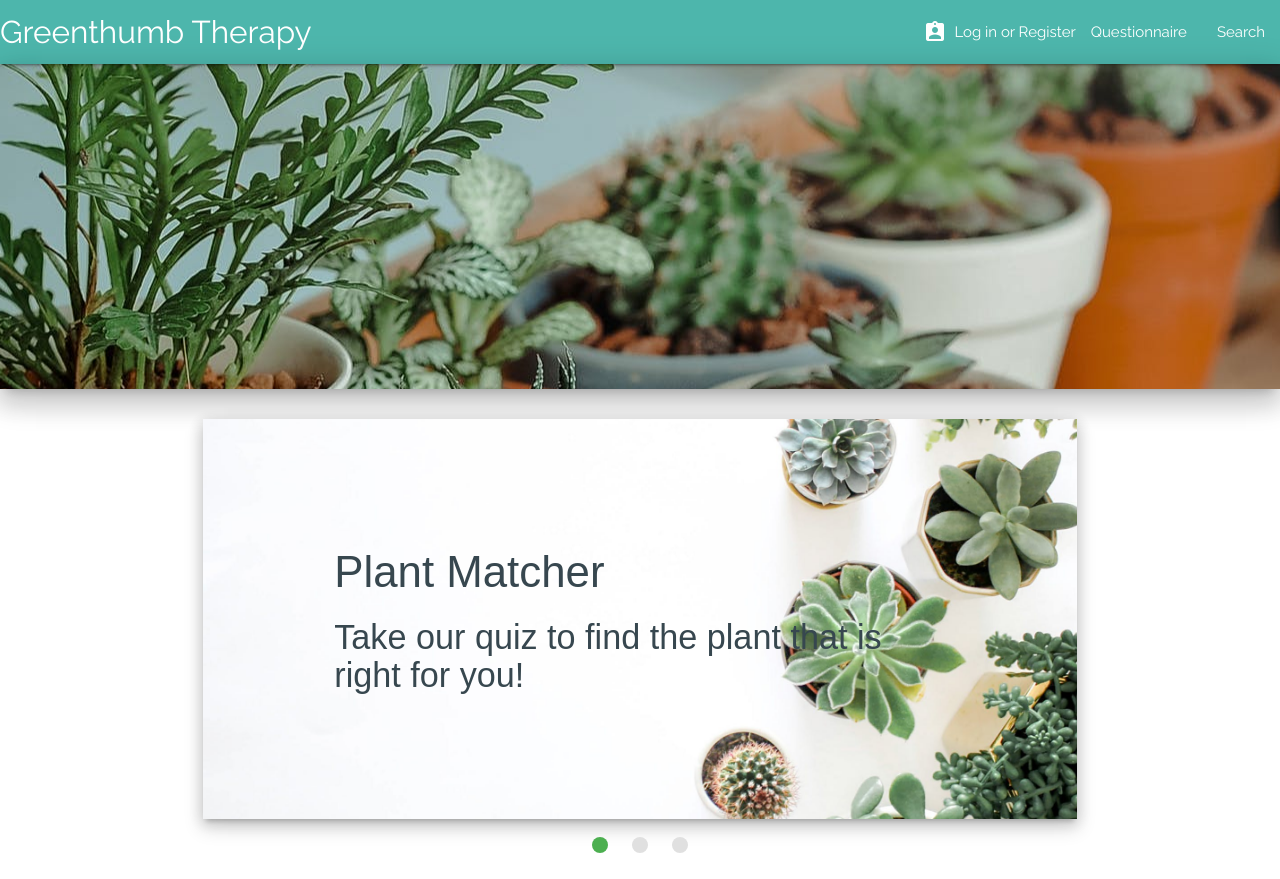
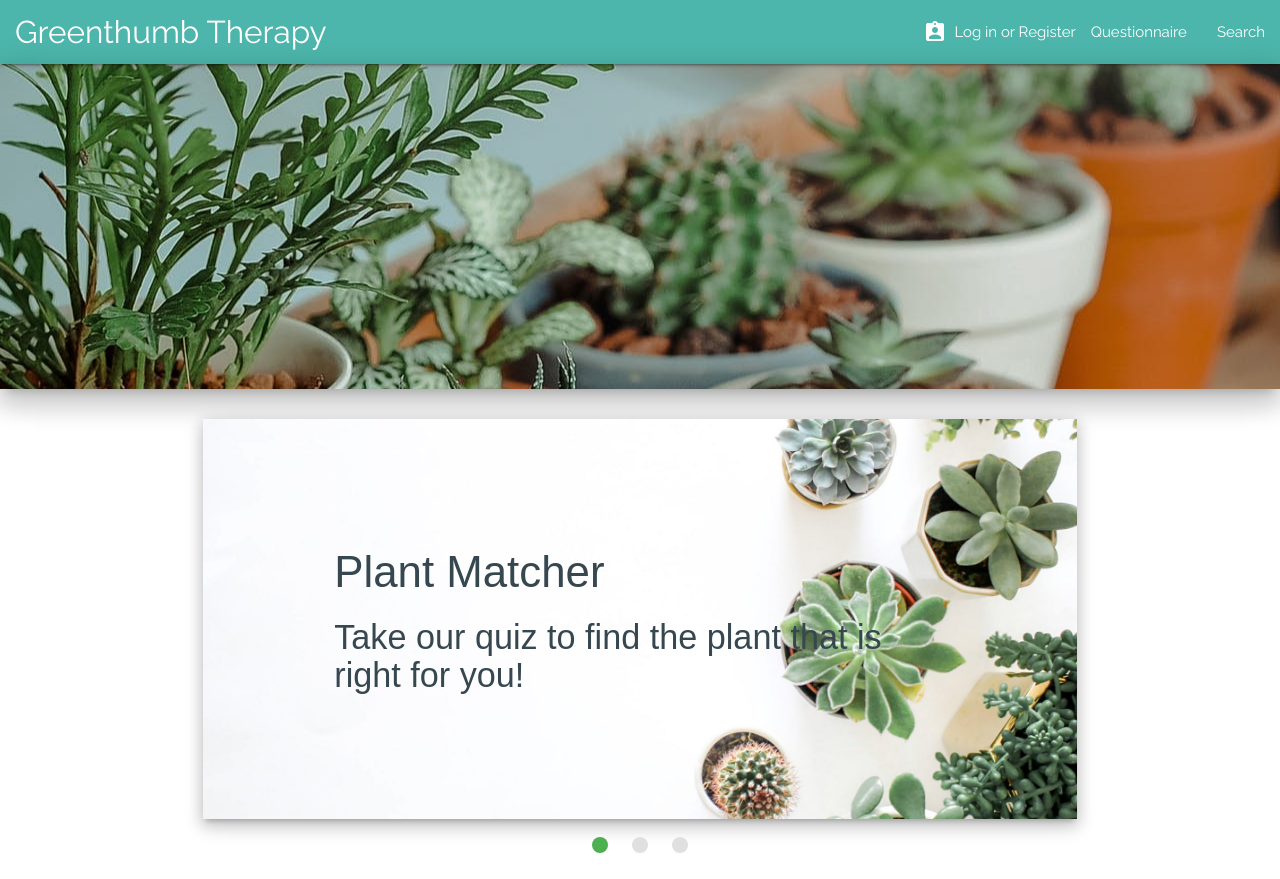
Before and after one commit to homr0/GreenthumbTherapy, a React (Create React App) app in the folder client/: page / in a window 1280 px wide. Built offline with nearby package versions, Linux system fonts and the light colour scheme; no server answers; a web font is replaced by a local one.

Commit message:
css animations

```diff
--- a/client/public/index.html
+++ b/client/public/index.html
@@ -32,7 +32,6 @@
       href="https://fonts.googleapis.com/icon?family=Material+Icons"
       rel="stylesheet"
     />
-
     <link
       href="https://fonts.googleapis.com/css?family=Alegreya"
       rel="stylesheet"
--- a/client/src/components/Grid/index.js
+++ b/client/src/components/Grid/index.js
@@ -1,5 +1,8 @@
 import React from "react";
+import AOS from 'aos';
+import 'aos/dist/aos.css';
 
+AOS.init();
 
 export const Container = ({children}) => {
   return(
@@ -12,7 +15,7 @@ export const Container = ({children}) => {
 
 export const Row = ({id, children}) => {
   return(
-    <div className="row" id={id}>
+    <div className="row" data-aos="zoom-in" id={id}>
       {children}
     </div>
   );
--- a/client/src/components/Nav/style.css
+++ b/client/src/components/Nav/style.css
@@ -1,5 +1,6 @@
-.brand-logo{
-  padding: 1rem;
+nav .brand-logo {
+  padding-left: 1rem;
+  position: relative;
 }
 
  .button{
--- a/client/src/pages/Search.js
+++ b/client/src/pages/Search.js
@@ -5,6 +5,7 @@ import { Col, Row, Container } from "../components/Grid";
 import { List, ListItem, ListHeader } from "../components/List";
 import { Input, Radio, Checkbox } from "../components/Form";
 import PlantCard from "../components/PlantCard";
+
 
 class Search extends Component {
   constructor(props) {
--- a/package.json
+++ b/package.json
@@ -29,6 +29,7 @@
     "nodemon": "^1.18.7"
   },
   "dependencies": {
+    "aos": "^3.0.0-beta.6",
     "axios": "^0.18.0",
     "bcrypt": "^3.0.4",
     "bcryptjs": "^2.4.3",
```
Also changed, not shown: 2 other files (tests, documents, lock files or other folders).
